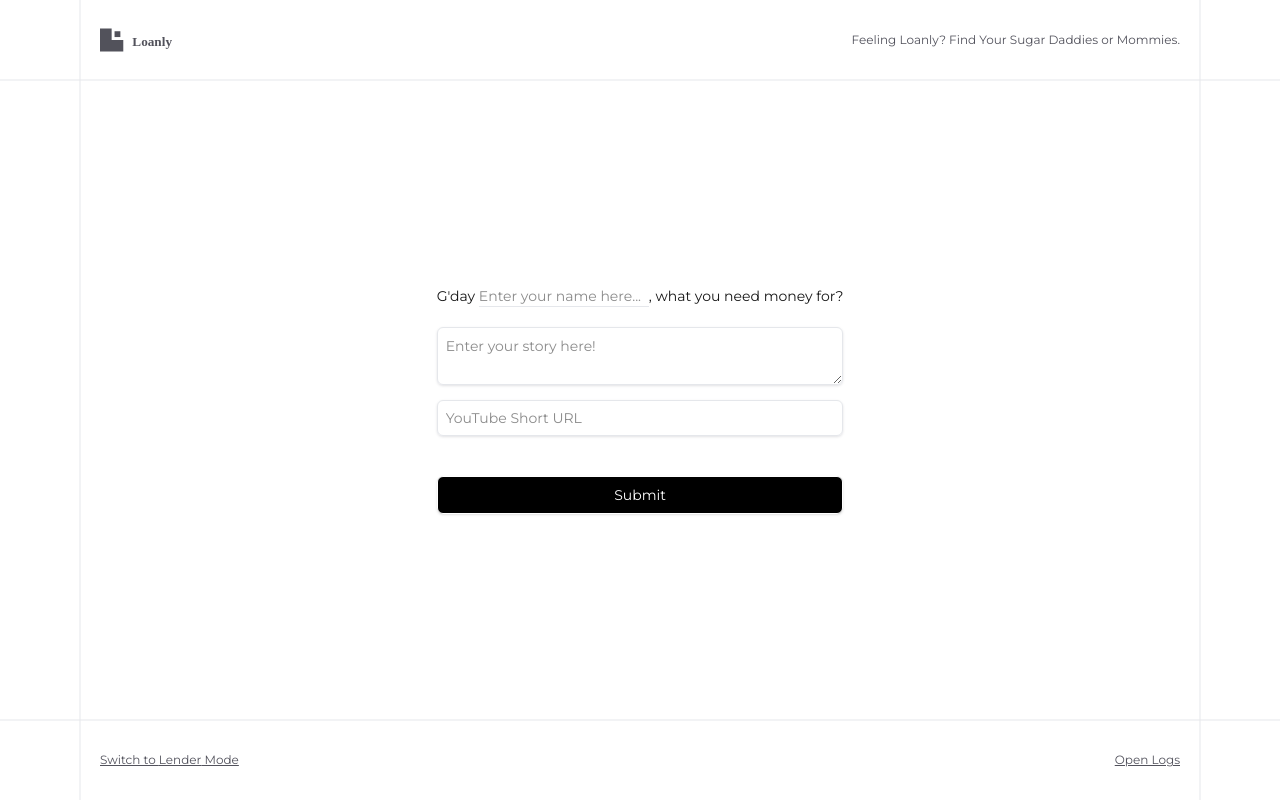
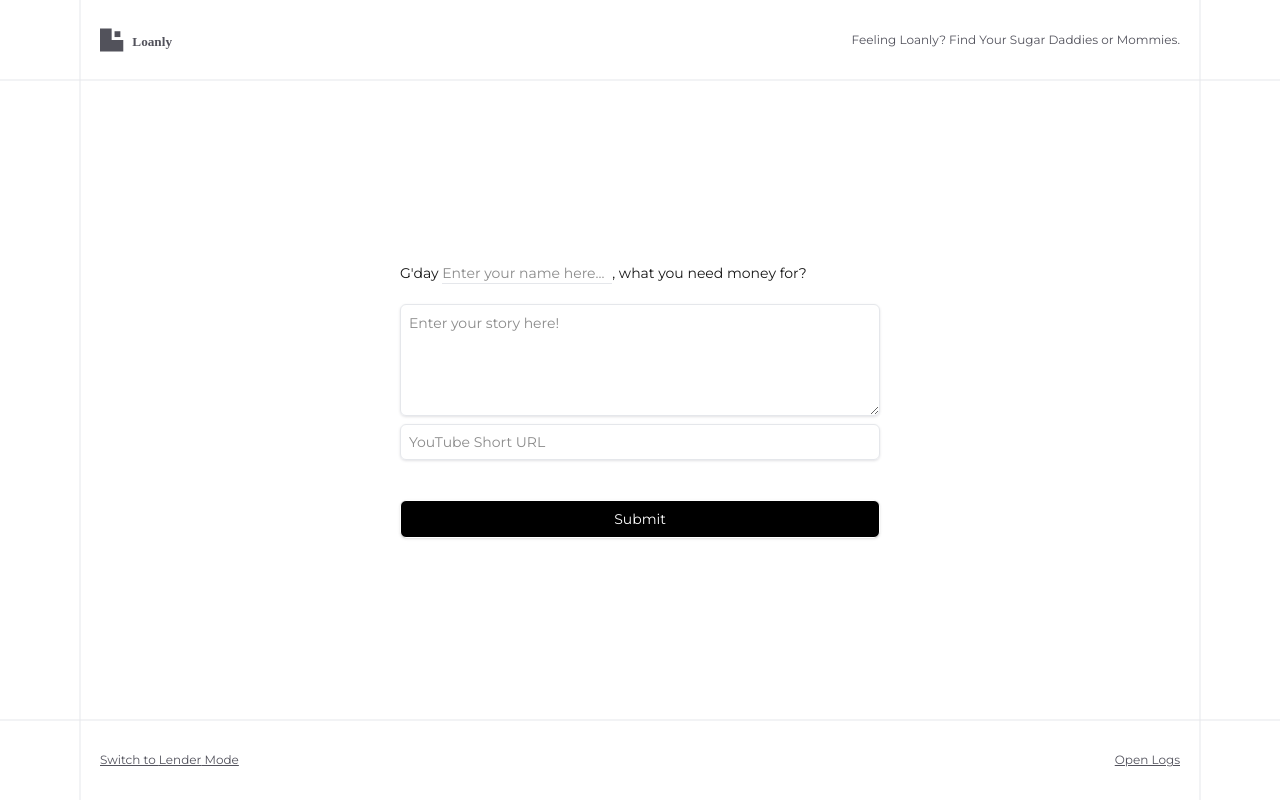
Before and after one commit to RedTotally/loanly, a Next.js app: page / in a window 1280 px wide. Built offline with nearby package versions, Linux system fonts and the light colour scheme.

Commit message:
Update page.tsx

```diff
--- a/app/page.tsx
+++ b/app/page.tsx
@@ -1301,9 +1301,9 @@ export default function Home() {
         </div>
       </div>
 
-      <div className={`absolute inset-[10vmin] overflow-hidden flex items-center justify-center px-10 ${mode === "borrower" ? "" : "hidden"}`}>
+      <div className={`absolute inset-[10vmin] overflow-y-auto px-10 ${mode === "borrower" ? "" : "hidden"}`}>
 
-        <div >
+        <div className="min-h-full flex flex-col justify-center py-10 mx-auto w-full max-w-[30em]">
 
           <div className={`mb-10 bg-black text-white p-2 rounded-md ${planResponse ? "" : "hidden"}`}>
             <p className="text-xs">Loan Plan: </p>
@@ -1323,7 +1323,7 @@ export default function Home() {
           </div>
 
           <p className="text-sm">G'day <input value={name} onChange={(e) => setName(e.target.value)} className="border-b border-gray-200 outline-none" placeholder="Enter your name here..."></input>, what you need money for?</p>
-        <textarea value={story} onChange={(e) => setStory(e.target.value)} className="text-sm w-full h-full border-gray-200 rounded-md p-2 outline-none border-[.1em] shadow-sm shadow-zinc-200 mt-5" placeholder="Enter your story here!"></textarea>
+        <textarea value={story} onChange={(e) => setStory(e.target.value)} className="text-sm w-full min-h-[8em] border-gray-200 rounded-md p-2 outline-none border-[.1em] shadow-sm shadow-zinc-200 mt-5" placeholder="Enter your story here!"></textarea>
        <input value={shortUrl} onChange={(e) => setShortUrl(e.target.value)} className="text-sm w-full h-full border-gray-200 rounded-md p-2 outline-none border-[.1em] shadow-sm shadow-zinc-200 mt-2" placeholder="YouTube Short URL"></input>
 
         <p onClick={generateLoanPlan} className="text-sm w-full h-full rounded-md p-2 outline-none border-[.1em] shadow-sm mt-10 bg-black text-white text-center cursor-pointer">Submit</p>
```
